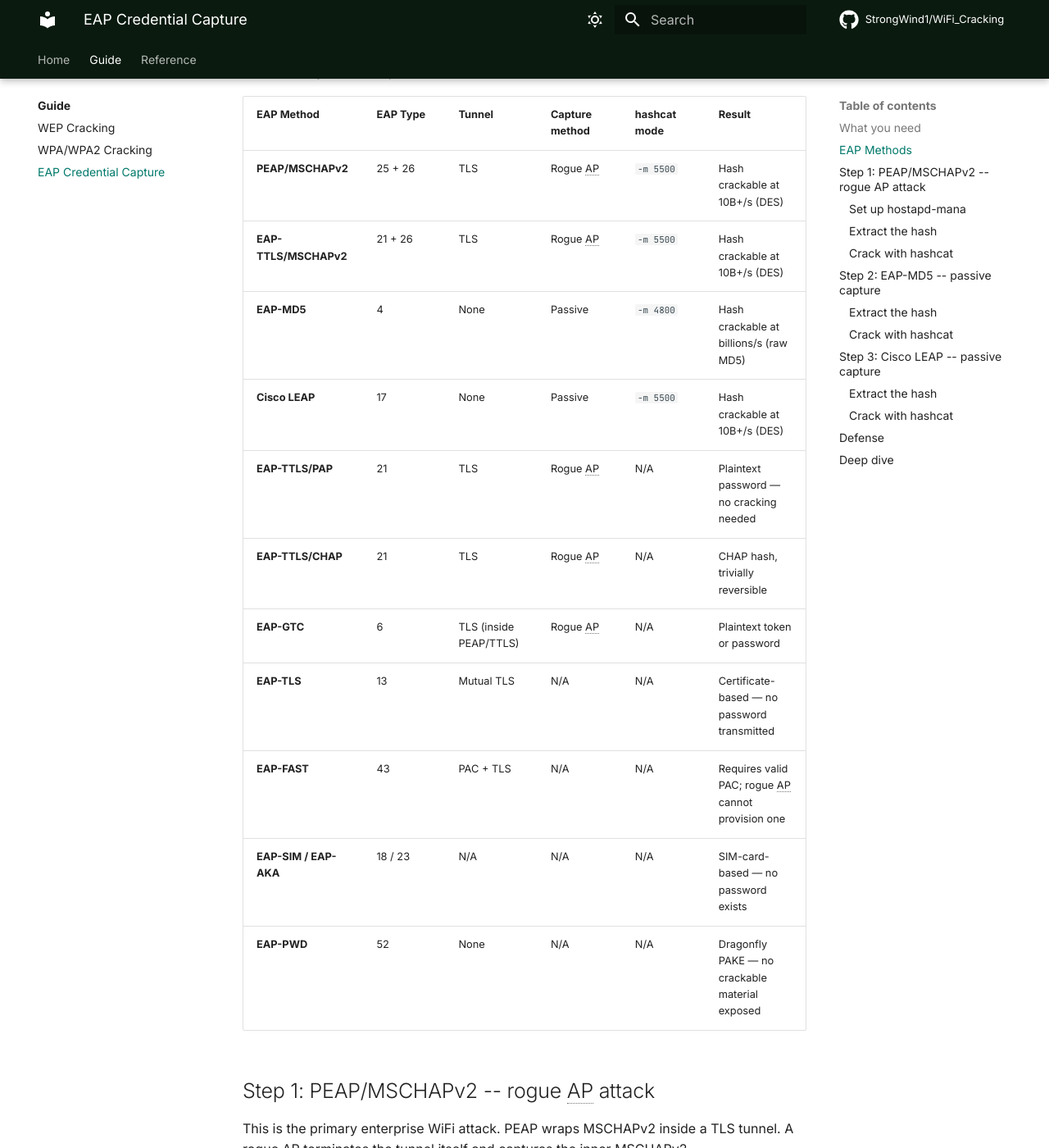
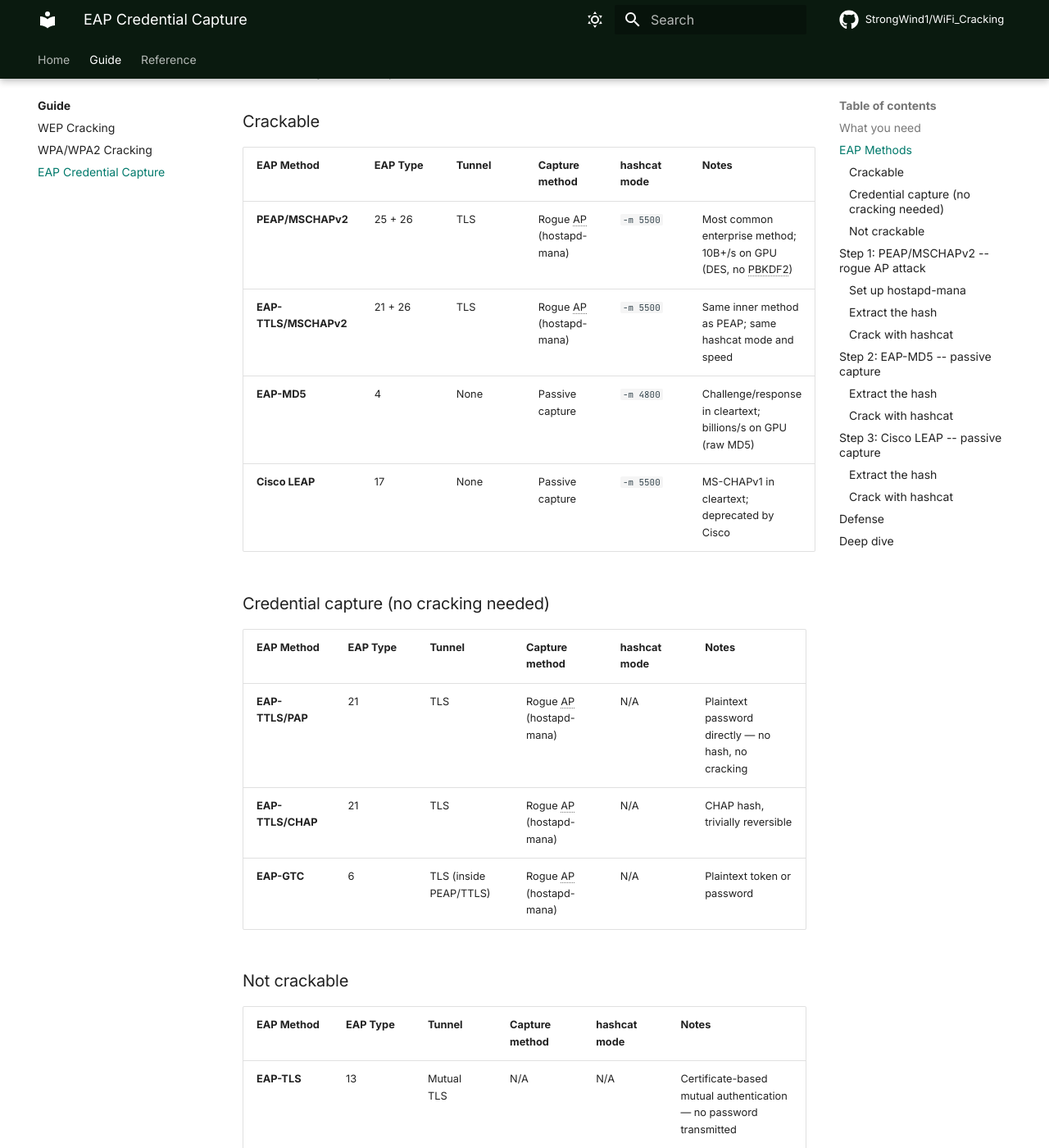
Before and after one commit to StrongWind1/WiFi_Cracking, an MkDocs documentation site: the page built from docs/guide/eap.md, in a window 1280 px wide and 1400 px high, scrolled down 817 px. Shown: the whole window at 82% size. Built offline with MkDocs 1.6.1 and Material for MkDocs 9.7.7, drawn with Linux system fonts in a browser that asks for light colours; comment, search, counter and statistics services are not loaded; some of the changed text lies outside the part shown.

Commit message:
docs: restore 3 separate EAP tables with consistent columns
All three tables (Crackable, Credential capture, Not crackable)
now share the same 6 columns: Method, Type, Tunnel, Capture method,
hashcat mode, Notes.

```diff
--- a/docs/guide/eap.md
+++ b/docs/guide/eap.md
@@ -14,19 +14,31 @@ Enterprise WiFi (WPA2-Enterprise / WPA3-Enterprise) authenticates users through
 
 Every enterprise WiFi network (AKMs 1, 3, 5, 11-13, 22, 23 and FILS 14-17) authenticates through an EAP method. The method determines what credentials exist on the wire and whether they can be captured or cracked.
 
-| EAP Method | EAP Type | Tunnel | Capture method | hashcat mode | Result |
+### Crackable
+
+| EAP Method | EAP Type | Tunnel | Capture method | hashcat mode | Notes |
 |---|---|---|---|---|---|
-| **PEAP/MSCHAPv2** | 25 + 26 | TLS | Rogue AP | `-m 5500` | Hash crackable at 10B+/s (DES) |
-| **EAP-TTLS/MSCHAPv2** | 21 + 26 | TLS | Rogue AP | `-m 5500` | Hash crackable at 10B+/s (DES) |
-| **EAP-MD5** | 4 | None | Passive | `-m 4800` | Hash crackable at billions/s (raw MD5) |
-| **Cisco LEAP** | 17 | None | Passive | `-m 5500` | Hash crackable at 10B+/s (DES) |
-| **EAP-TTLS/PAP** | 21 | TLS | Rogue AP | N/A | Plaintext password — no cracking needed |
-| **EAP-TTLS/CHAP** | 21 | TLS | Rogue AP | N/A | CHAP hash, trivially reversible |
-| **EAP-GTC** | 6 | TLS (inside PEAP/TTLS) | Rogue AP | N/A | Plaintext token or password |
-| **EAP-TLS** | 13 | Mutual TLS | N/A | N/A | Certificate-based — no password transmitted |
+| **PEAP/MSCHAPv2** | 25 + 26 | TLS | Rogue AP (hostapd-mana) | `-m 5500` | Most common enterprise method; 10B+/s on GPU (DES, no PBKDF2) |
+| **EAP-TTLS/MSCHAPv2** | 21 + 26 | TLS | Rogue AP (hostapd-mana) | `-m 5500` | Same inner method as PEAP; same hashcat mode and speed |
+| **EAP-MD5** | 4 | None | Passive capture | `-m 4800` | Challenge/response in cleartext; billions/s on GPU (raw MD5) |
+| **Cisco LEAP** | 17 | None | Passive capture | `-m 5500` | MS-CHAPv1 in cleartext; deprecated by Cisco |
+
+### Credential capture (no cracking needed)
+
+| EAP Method | EAP Type | Tunnel | Capture method | hashcat mode | Notes |
+|---|---|---|---|---|---|
+| **EAP-TTLS/PAP** | 21 | TLS | Rogue AP (hostapd-mana) | N/A | Plaintext password directly — no hash, no cracking |
+| **EAP-TTLS/CHAP** | 21 | TLS | Rogue AP (hostapd-mana) | N/A | CHAP hash, trivially reversible |
+| **EAP-GTC** | 6 | TLS (inside PEAP/TTLS) | Rogue AP (hostapd-mana) | N/A | Plaintext token or password |
+
+### Not crackable
+
+| EAP Method | EAP Type | Tunnel | Capture method | hashcat mode | Notes |
+|---|---|---|---|---|---|
+| **EAP-TLS** | 13 | Mutual TLS | N/A | N/A | Certificate-based mutual authentication — no password transmitted |
 | **EAP-FAST** | 43 | PAC + TLS | N/A | N/A | Requires valid PAC; rogue AP cannot provision one |
 | **EAP-SIM / EAP-AKA** | 18 / 23 | N/A | N/A | N/A | SIM-card-based — no password exists |
-| **EAP-PWD** | 52 | None | N/A | N/A | Dragonfly PAKE — no crackable material exposed |
+| **EAP-PWD** | 52 | None | N/A | N/A | Dragonfly PAKE (like SAE) — no crackable material exposed |
 
 ## Step 1: PEAP/MSCHAPv2 -- rogue AP attack
 
```
